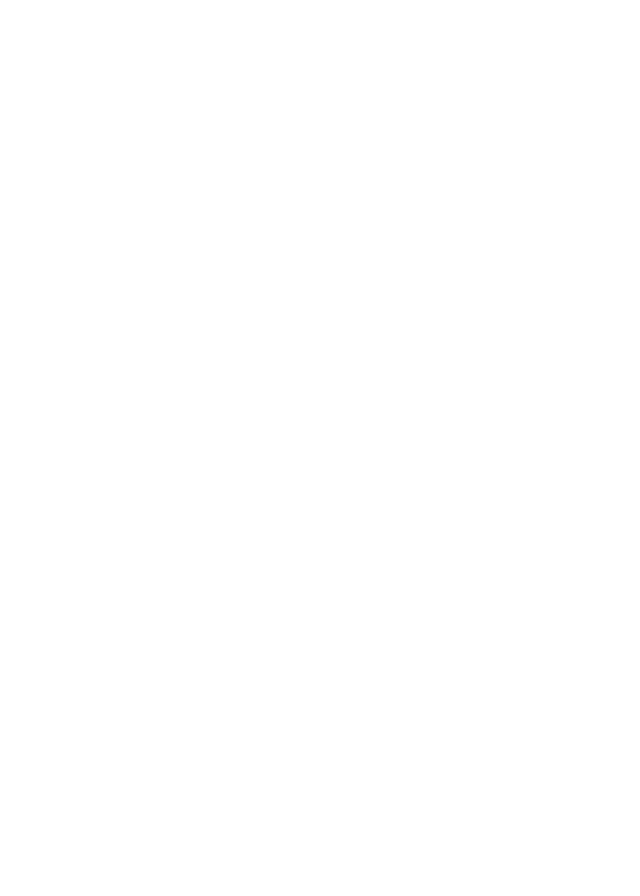
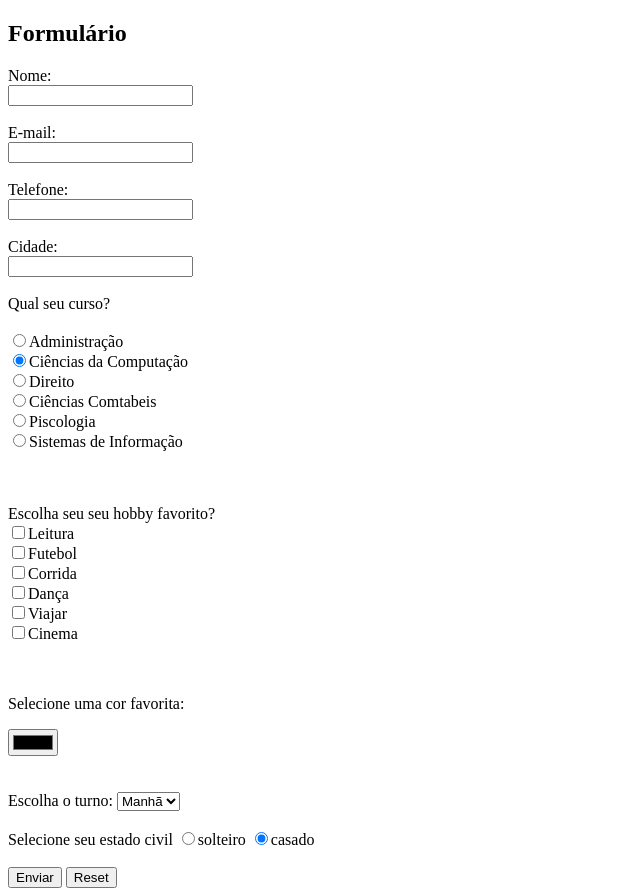
Before and after one commit to Marina2447/formulario, a plain HTML site: page index.html in a window 1280 px wide. Shown: the whole page, without its empty margins (0-640 px from the left). Before the commit the page ends 800 px from the top, so only its background shows below. Drawn offline with Linux system fonts and the light colour scheme.

Commit message:
Update index.html

```diff
--- a/index.html
+++ b/index.html
@@ -1,11 +1,71 @@
 <!DOCTYPE html>
-<html lang="en">
+<html lang="pt-BR">
 <head>
     <meta charset="UTF-8">
     <meta name="viewport" content="width=device-width, initial-scale=1.0">
-    <title>Document</title>
+    <title>Formulário de Contato</title>
 </head>
 <body>
+    <h2>Formulário</h2>
+    <form action="#" method="post">
+        <label for="nome">Nome:</label><br>
+        <input type="text" id="nome" name="nome" required><br><br>
 
+        <label for="email">E-mail:</label><br>
+        <input type="email" id="email" name="email" required><br><br>
+
+        <label for="telefone">Telefone:</label><br>
+        <input type="tel" id="telefone" name="telefone" required><br><br>
+
+        <label for="cidade">Cidade:</label><br>
+        <input type="text" id="cidade" name="cidade" required><br><br>
+
+        <label for="cidade">Qual seu curso?</label><br>
+    </br>
+        <input type="radio" name="curso" value="bes">Administração<br>
+        <input type="radio" name="curso" value="bcc" checked>Ciências da Computação<br>
+        <input type="radio" name="curso" value="lc">Direito<br>
+        <input type="radio" name="curso" value="bsi">Ciências Comtabeis<br>
+        <input type="radio" name="curso" value="bes">Piscologia<br>
+        <input type="radio" name="curso" value="bes">Sistemas de Informação<br>
+
+    </br><br><br>
+
+    <label for="cidade">Escolha seu seu hobby favorito?</label><br>
+    <input type="checkbox" name="Leitura" value=1>Leitura<br>
+    <input type="checkbox" name="Futebol" value=2>Futebol<br>
+    <input type="checkbox" name="Corrida" value=3>Corrida<br>
+    <input type="checkbox" name="Dança" value=4>Dança<br>
+    <input type="checkbox" name="Viajar" value=5>Viajar<br>
+    <input type="checkbox" name="Cinema" value=6>Cinema<br>
+
+</br><br>
+
+<p>Selecione uma cor favorita:</p>
+<input name="corCeu1" id="corCeu1" type="color"><br>
+</br><br>
+
+
+Escolha o turno: <select name="turno">
+    <option value="Manhã">Manhã</option>
+    <option value="Tarde">Tarde</option>
+    <option value="Noite">Noite</option>
+    </select>
+
+
+
+</br><br>
+
+
+Selecione seu estado civil
+<input name="selecione_seu_estado_civil" type="radio" value="solteiro" checked>solteiro
+<input name="selecione_seu_estado_civil" type="radio" value="casado" checked>casado
+
+</br><br>
+
+
+        <input type="submit" value="Enviar">
+        <input type="reset" name="apagar">
+    </form>
 </body>
 </html>
```
